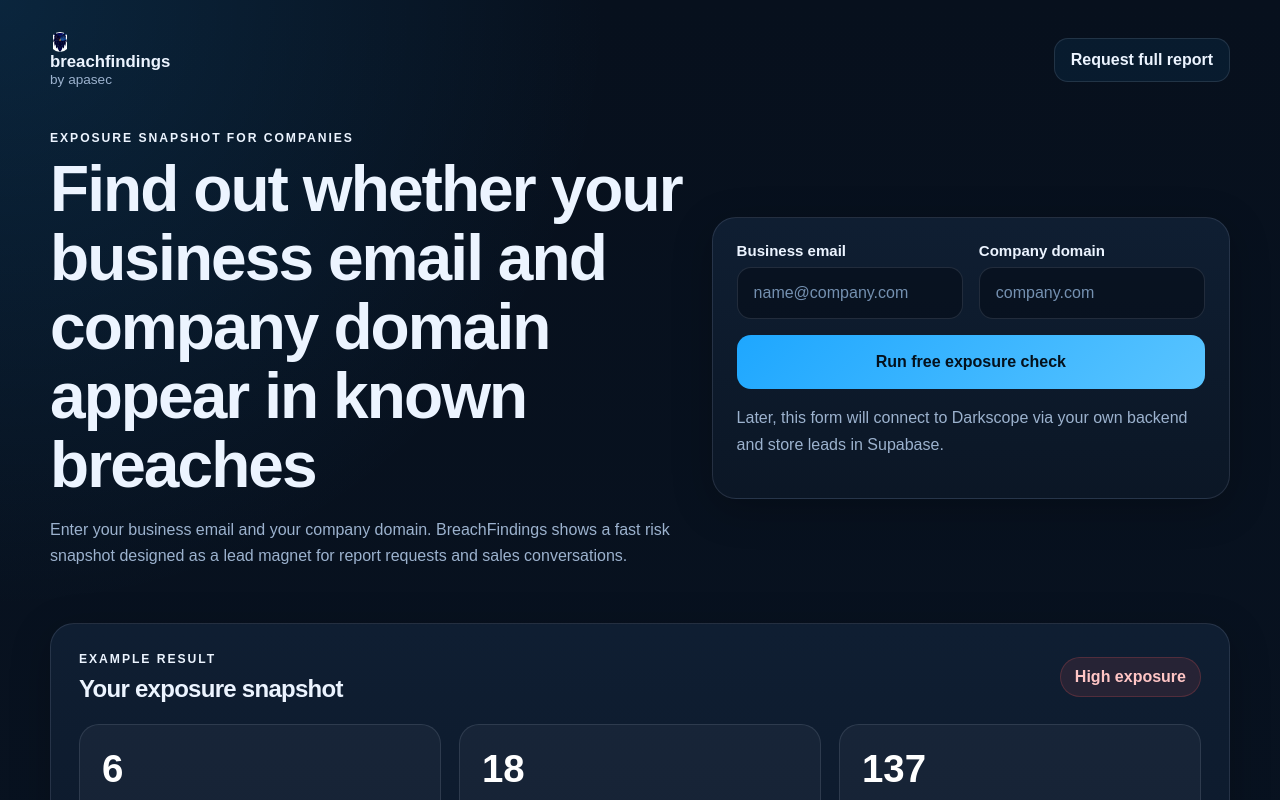
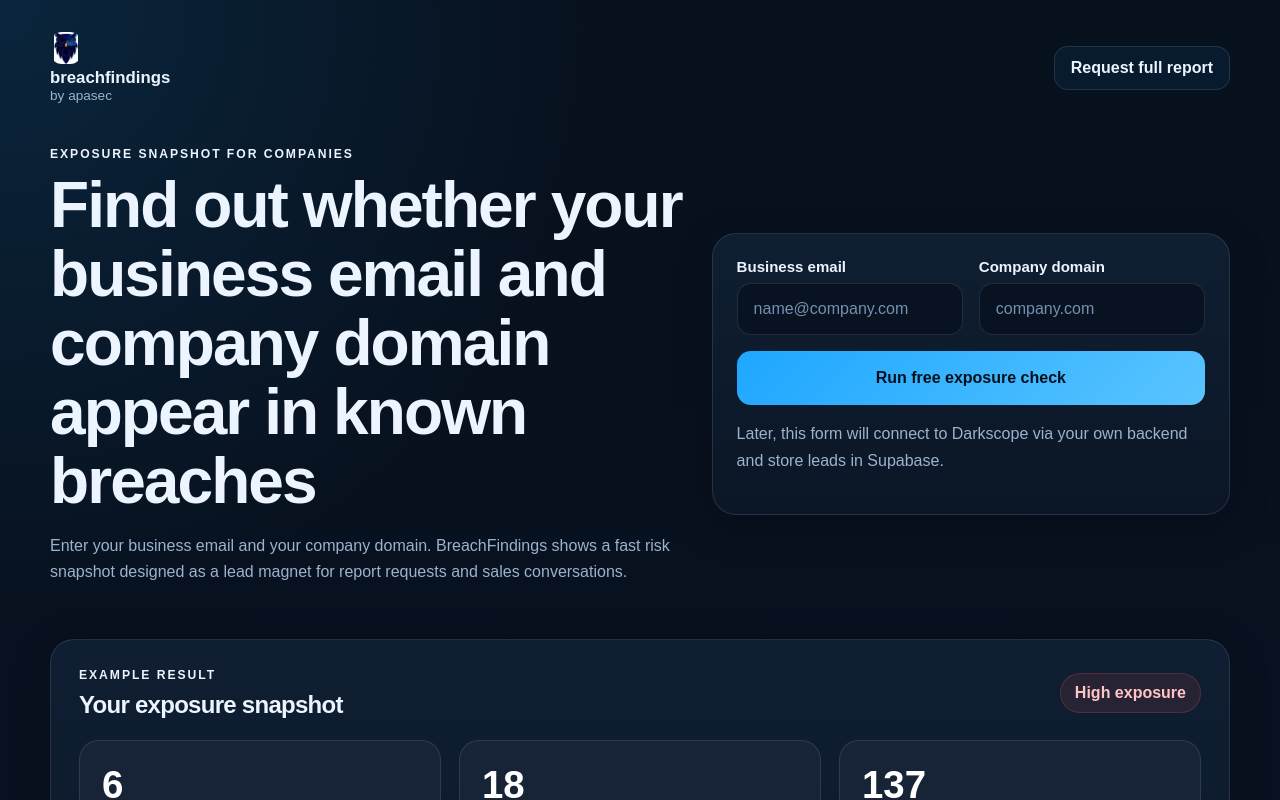
Before and after one commit to Ansalidre/breachfindings, a Next.js app: page / in a window 1280 px wide. Shown: the top 800 px of the page. Built offline with nearby package versions, Linux system fonts and the light colour scheme.

Commit message:
Update globals.css

```diff
--- a/app/globals.css
+++ b/app/globals.css
@@ -52,12 +52,7 @@ input {
   padding: 8px 0 32px;
 }
 
-.brand-wrap .logo-image {
-  width: 20px !important;
-  height: 20px !important;
-  object-fit: contain;
-  display: block;
-}
+
 .logo-image {
   width: 32px;
   height: 32px;
```
